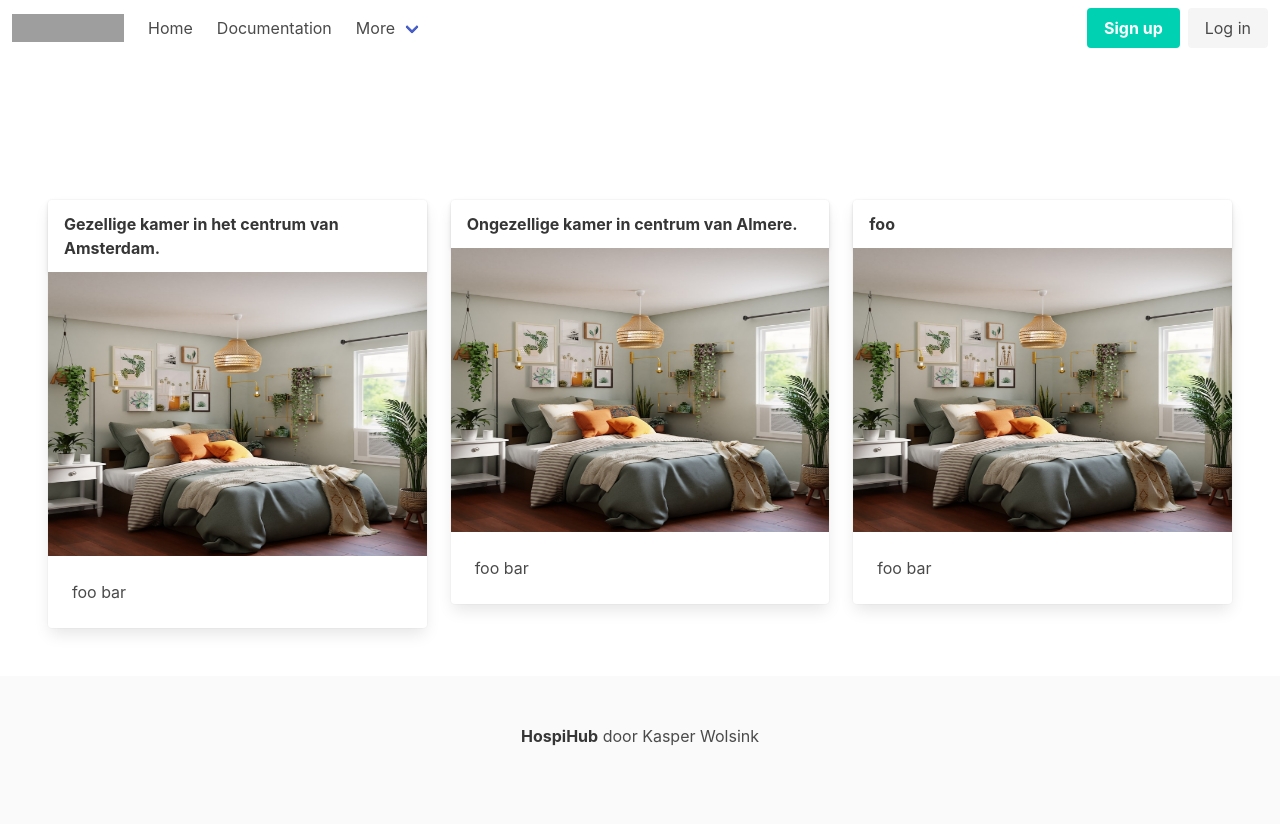
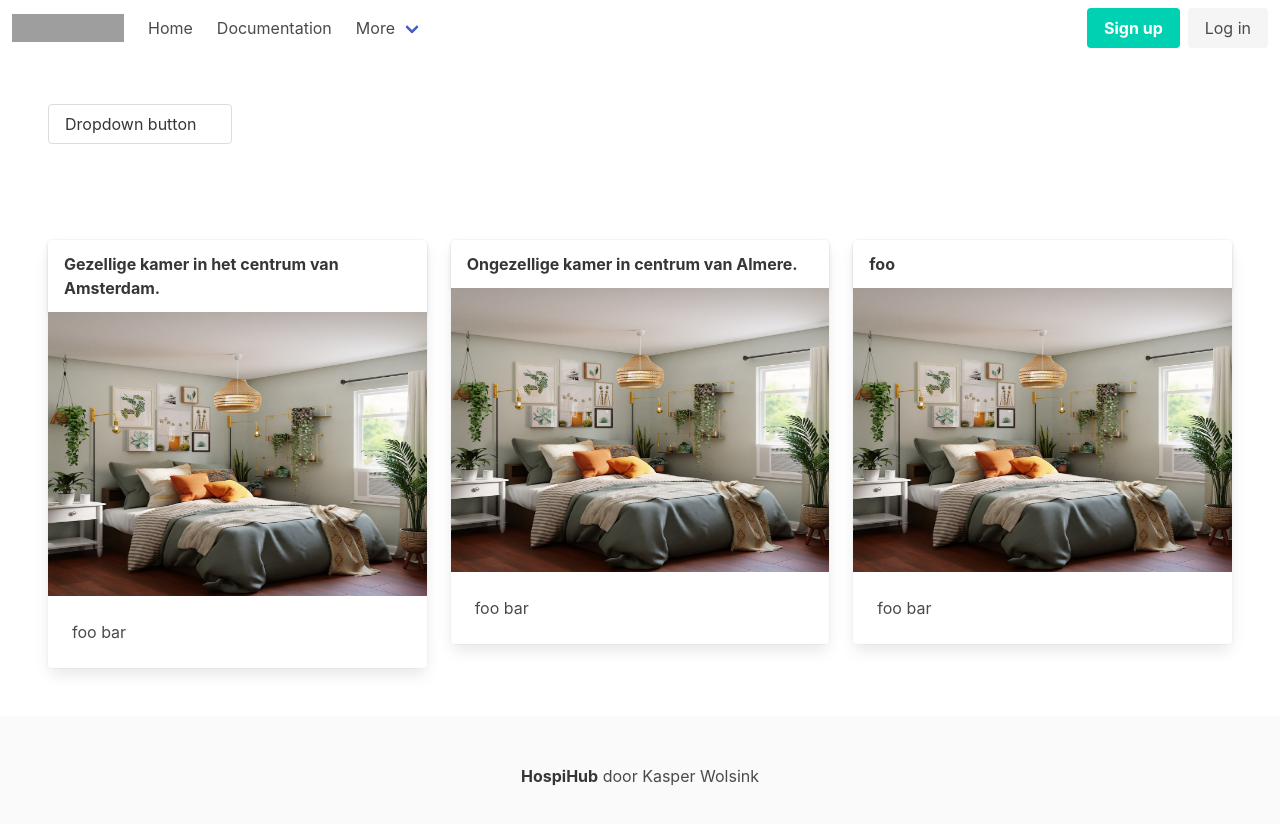
Before and after one commit to kwolsink/hospihub, a Nuxt app: page / in a window 1280 px wide. Shown: the top 824 px of the page. Built offline with nearby package versions, Linux system fonts and the light colour scheme; grey boxes are pictures that could not be loaded.

Commit message:
add dropbar and search bar but not yet functional

```diff
--- /dev/null
+++ b/components/DropDown.vue
@@ -0,0 +1,41 @@
+<template>
+  <div class="dropdown" :class="{'is-active': isActive}">
+  <div class="dropdown-trigger">
+    <button class="button" aria-haspopup="true" aria-controls="dropdown-menu" @click="toggleIfActive()">
+      <span>Dropdown button</span>
+      <span class="icon is-small">
+        <i class="fas fa-angle-down" aria-hidden="true"></i>
+      </span>
+    </button>
+  </div>
+  <div class="dropdown-menu" id="dropdown-menu" role="menu">
+    <div class="dropdown-content">
+      <a href="#" class="dropdown-item">
+        Dropdown item
+      </a>
+      <a class="dropdown-item">
+        Other dropdown item
+      </a>
+      <a href="#" class="dropdown-item is-active">
+        Active dropdown item
+      </a>
+      <a href="#" class="dropdown-item">
+        Other dropdown item
+      </a>
+      <hr class="dropdown-divider">
+      <a href="#" class="dropdown-item">
+        With a divider
+      </a>
+    </div>
+  </div>
+</div>
+</template>
+
+
+
+<script setup lang="ts">
+let isActive = ref(false)
+
+const toggleIfActive =  () => {isActive.value = !isActive.value}
+
+</script>
--- /dev/null
+++ b/components/SearchBar.vue
@@ -0,0 +1,3 @@
+<template>
+  <DropDown/>
+</template>
--- a/pages/index.vue
+++ b/pages/index.vue
@@ -3,6 +3,7 @@
     <NavBar/>
 
     <section class="section">
+      <SearchBar></SearchBar>
     </section>
 
     <section class="section">
```
